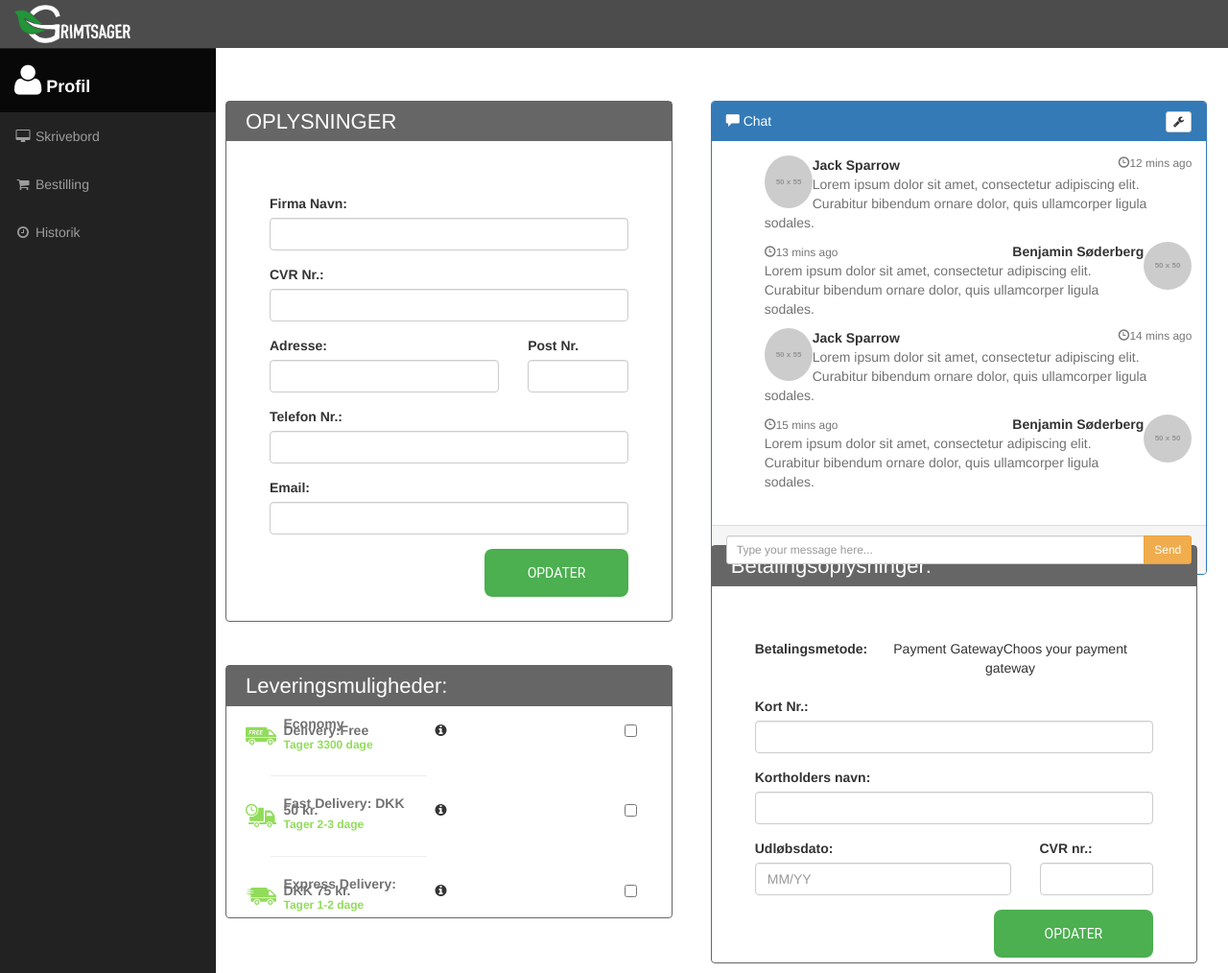
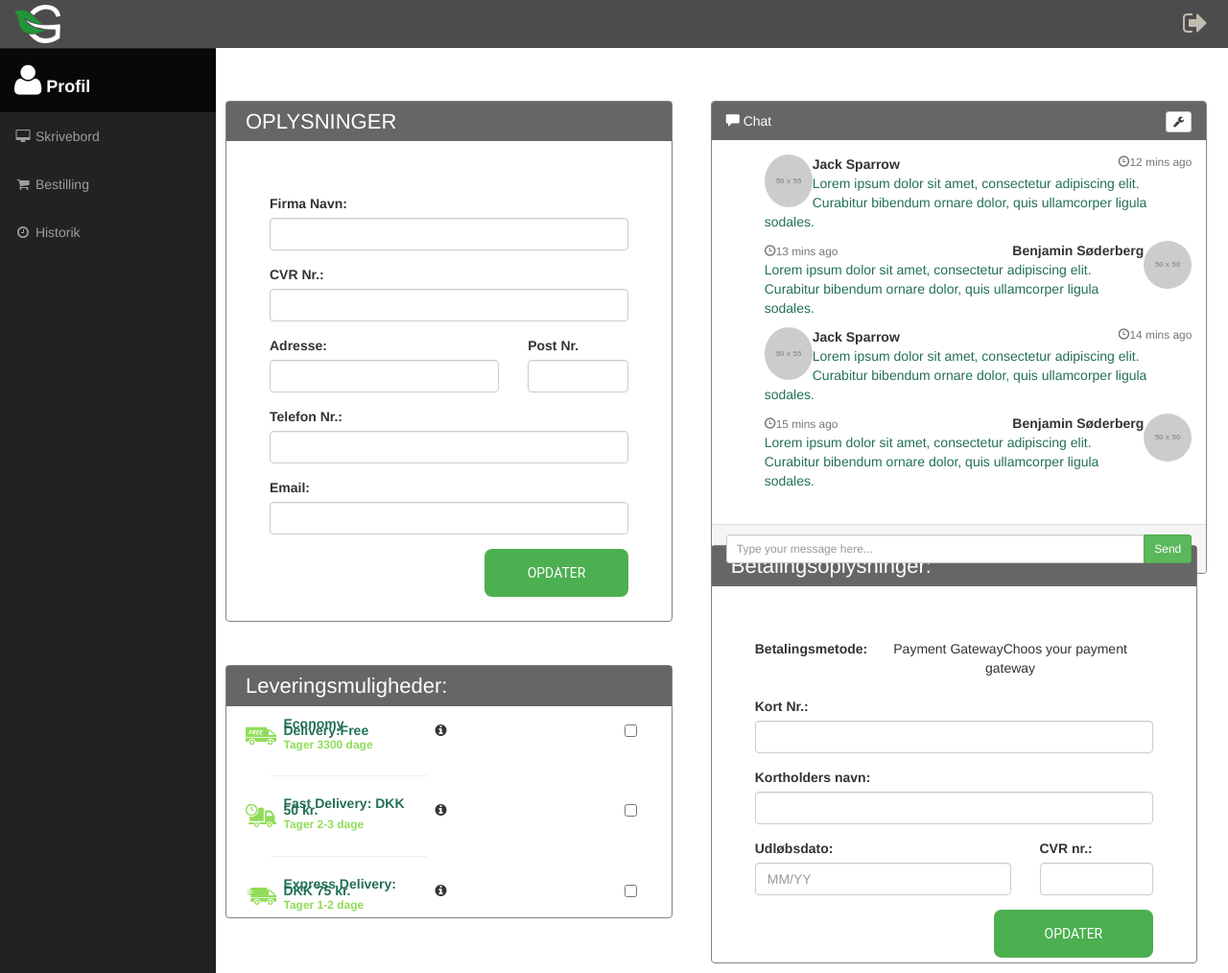
Before and after one commit to Spilleren/Grimtsager, a PHP site: page /Test2/usersite.html in a window 1280 px wide. Shown: the whole page at 96% size. Run offline with PHP 8.4, Linux system fonts and the light colour scheme; grey boxes labelled with a size stand in for pictures from a placeholder-image service; some libraries are stand-ins or nearby versions.

Commit message:
Revert "hhh"
This reverts commit b8c8d2483c257eef9737f61ce540f537f921ed9e.

```diff
--- a/Test2/404.html
+++ b/Test2/404.html
@@ -61,12 +61,12 @@
 
 
  <!-- Container (Miljømærke Section) -->
-<div class="container-fluid containerpadding bg-grey">
+<div class="container-fluid containerpadding">
   <div class="row">
     <div class=" col-sm-3"></div>
     <div class="col-sm-4">
       <h2>Vis din indsats</h2>
-      <p>Bæredygtighed er noget dine kunder sætter pris på. Derfor får du ved køb af 2.sorteringsfrugter og -grøntsager vores mærke, du kan vise til dine kunder, så de også ved, hvad din restaurant gør for miljøet.
+      <p>Bæredygtighed er noget dine kunder sætter pris på. Derfor får du ved køb af 2.sorteringsfrugter og grøntsager vores mærke, du kan vise til dine kunder, så de også ved, hvad din restaurant gør for miljøet.
       </p>
       <br>
       <a href="login.php" class="btn btn-default" role="button">Bestil et miljømærke</a>
@@ -76,7 +76,6 @@
     </div>
   </div>
 </div>
-
 
   <!-- Footer -->
     <footer class="footer-distributed">
--- a/Test2/css/custom.css
+++ b/Test2/css/custom.css
@@ -25,11 +23,11 @@ body {
 }
 
 h2{
-  color: #727272;
+  color: #237056;
 }
 
 p{
-  color: #727272;
+  color: #237056;
 }
 a{
   color: #c1bbb0;
@@ -582,7 +572,7 @@ input[type=number]::-webkit-inner-spin-button,
 	margin-top:45px;
 	border-style: solid;
 	border-width: 0.5px;
-	border-color: #676666;
+	border-color: #838181;
 	border-radius: 4px;
 	margin-right: 10px;
 }
@@ -736,7 +724,7 @@ input[type=number]::-webkit-inner-spin-button,
 	margin-top:-80px;
 	border-style: solid;
 	border-width: 0.5px;
-	border-color: #676666;
+	border-color: #838181;
 	border-radius: 4px;
 	margin-left: 30px;
 
@@ -792,7 +778,34 @@ input[type=number]::-webkit-inner-spin-button,
 	height:200px;
 
 }
-.btn-shadow {
-	box-shadow: 1px 4.5px 4px #494949;
+
+.chat-header {
+	color:white;
+	padding:10px 15px;
+	background-color:#676666;
+	border-top-left-radius: 3px;
+	border-top-right-radius: 3px;
+}
+
+.chat-primary {
+	border-color: #838181
+}
+
+.chat-primary .chat-panel {
+	color: #fff;
+    background-color: #838181;
+    border-color: #838181;
+}
+
+.chat-panel{
+	margin-bottom: 20px;
+    background-color: #fff;
+    border: 1px solid #838181 ;
+    border-radius: 4px;
+    -webkit-box-shadow: 0 1px 1px rgba(0,0,0,.05);
+    box-shadow: 0 1px 1px rgba(0,0,0,.05);
+}
+.logout {
+	margin-right: 20px;
 
 }
--- a/Test2/css/loginpage.css
+++ b/Test2/css/loginpage.css
@@ -30,7 +30,7 @@
   font-family: "Roboto", sans-serif;
   text-transform: uppercase;
   outline: 0;
-  background-color: #209938;
+  background: #4CAF50;
   width: 100%;
   border: 0;
   padding: 15px;
@@ -41,7 +41,7 @@
   cursor: pointer;
 }
 .form button:hover,.form button:active,.form button:focus {
-  background: #135b21;
+  background: #43A047;
 }
 .form .message {
   margin: 15px 0 0;
--- a/Test2/usersite.html
+++ b/Test2/usersite.html
@@ -37,8 +37,15 @@
                     <span class="icon-bar"></span>
                     <span class="icon-bar"></span>
                 </button>
-                <a class="navbar-brand" href="index.html"><img class="navbar-img-logo" src="img/logo.png"></a>
+                <a class="navbar-brand" href="adminindex.html"><img class="navbar-img-logo" src="img/logo.png"></a>
             </div>
+            <div class="collapse navbar-collapse">
+            	<ul class=" nav navbar navbar-right">
+            		<li class="logout">
+            			<a href="Index.html"><i class="fa fa-sign-out fa-2x"></i></a>
+            		</li>
+            	</ul>
+            	</div>
             <div class="collapse navbar-collapse navbar-ex1-collapse">
                 <ul class="nav navbar-nav side-nav">
                     <li class="profile active">
@@ -111,8 +118,8 @@
 
                 <div class="col-lg-6 chat-box nopad" >
 
-					<div class="panel panel-primary">
-						<div class="panel-heading">
+					<div class="chat-panel chat-primary">
+						<div class=" chat-header">
 							<span class="glyphicon glyphicon-comment"></span> Chat
 							<div class="btn-group pull-right">
 								<button type="button" class="btn btn-default btn-xs dropdown-toggle" data-toggle="dropdown">
@@ -197,7 +204,7 @@
 							<div class="input-group">
 								<input id="btn-input" type="text" class="form-control input-sm" placeholder="Type your message here..." />
 								<span class="input-group-btn">
-									<button class="btn btn-warning btn-sm" id="btn-chat">
+									<button class="btn btn-success btn-sm" id="btn-chat">
 										Send</button>
 								</span>
 							</div>
```
Also changed, not shown: other parts of Test2/css/custom.css (+18 -32 lines), Test2/aboutus.html (+9 -10 lines), Test2/adminindex.html (+8 -1 lines), Test2/css/round-about.css (+7 -7 lines), Test2/orders.html (+8 -1 lines), Test2/shopsite.html (+8 -1 lines), Test2/sustainability.html (+6 -8 lines), Test2/css/bootstrap.css, Test2/img/heart.svg (deleted), Test2/img/logo-2.png (deleted), Test2/img/logo-icon.png (deleted), Test2/img/logo-svg.svg (deleted), Test2/img/logo.png, Test2/img/slideshow/26.jpg (deleted), 3 more files.
